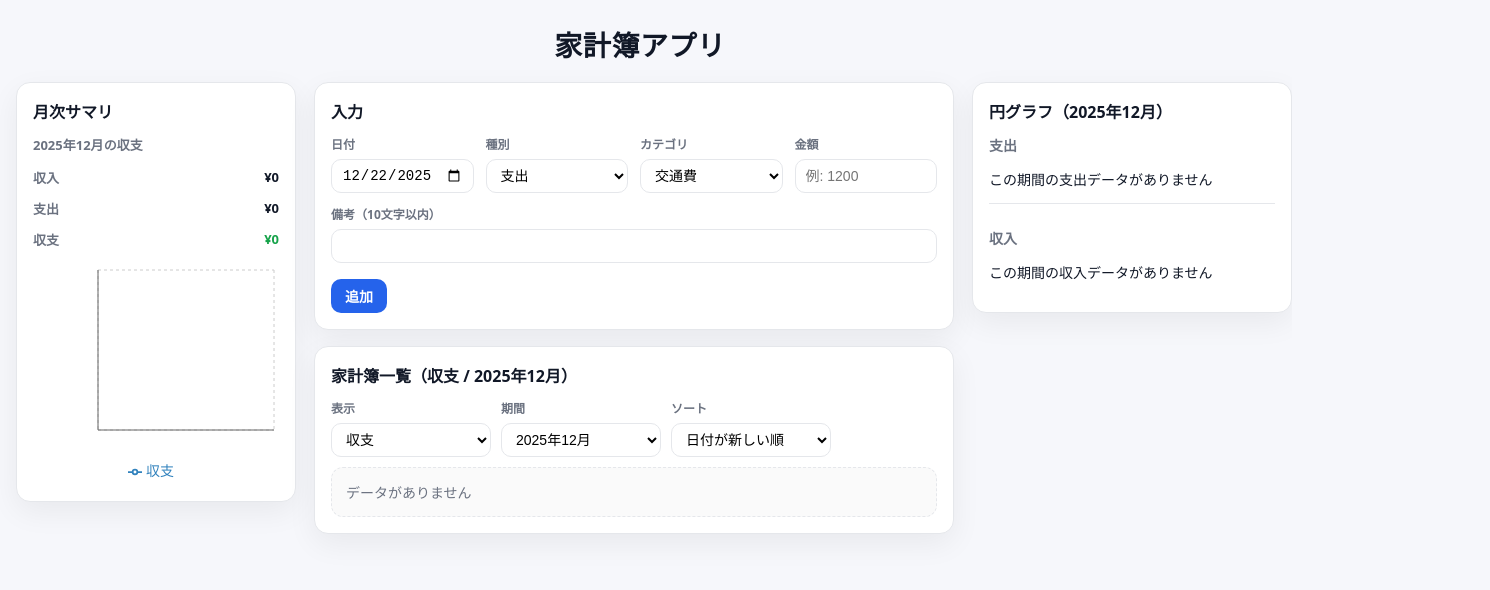
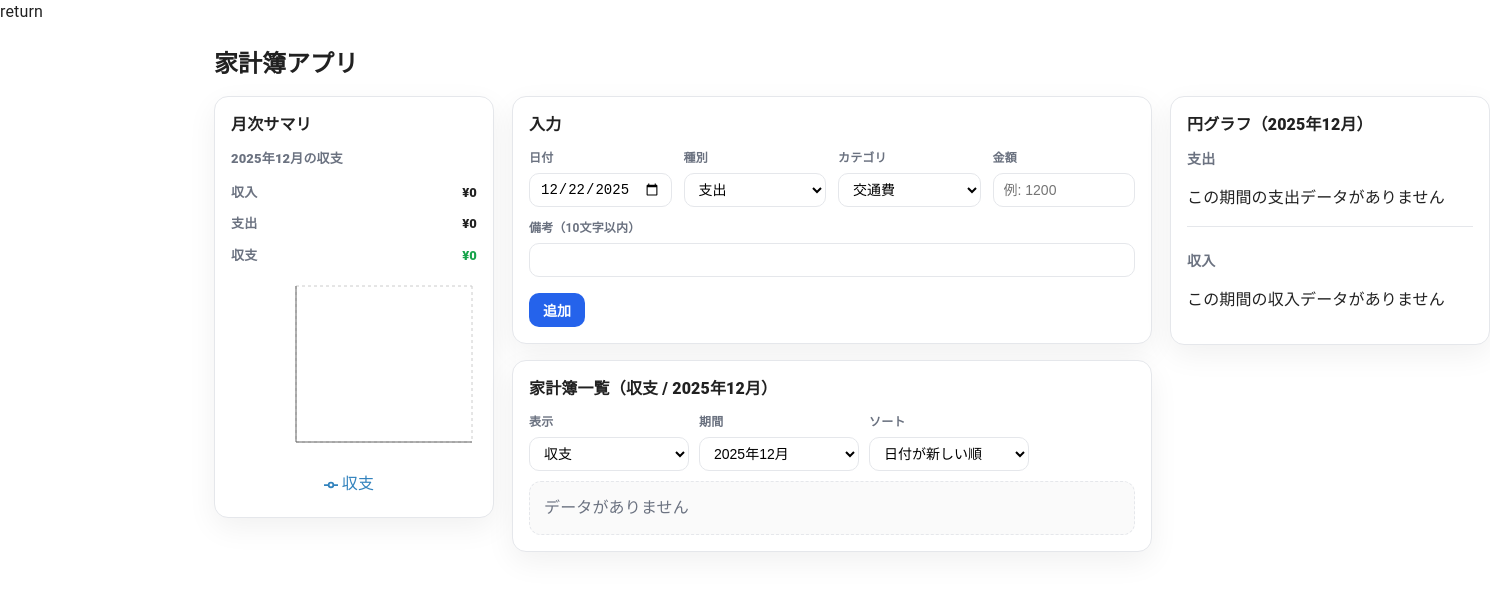
Before and after one commit to shinshinshintaro/household_app, a React (Vite) app: page / in a window 1280 px wide. Shown: the top 590 px of the page, 1490 px wide, since content can reach past the window. Built offline with nearby package versions, Linux system fonts and the light colour scheme.

Commit message:
12241430MUI導入

```diff
--- a/package.json
+++ b/package.json
@@ -10,6 +10,10 @@
     "preview": "vite preview"
   },
   "dependencies": {
+    "@emotion/react": "^11.14.0",
+    "@emotion/styled": "^11.14.1",
+    "@mui/icons-material": "^7.3.6",
+    "@mui/material": "^7.3.6",
     "react": "^19.2.0",
     "react-dom": "^19.2.0",
     "recharts": "^3.6.0"
--- a/src/App.tsx
+++ b/src/App.tsx
@@ -1,7 +1,13 @@
+import { CssBaseline, ThemeProvider, createTheme } from '@mui/material'
 import { Home } from './pages/Home'
 
-function App() {
-  return <Home />
+const theme = createTheme({})
+
+export default function App() {
+  return (
+    <ThemeProvider theme={theme}>
+      <CssBaseline />
+        return <Home />
+    </ThemeProvider>
+  )
 }
-
-export default App
--- /dev/null
+++ b/src/features/dashboard/Index.ts
@@ -0,0 +1,3 @@
+export { AccountsPanel } from './AccountsPanel'
+export { EntryForm } from './EntryForm'
+export { MonthlySummaryCard } from './MonthlySummary'
--- a/src/main.tsx
+++ b/src/main.tsx
@@ -1,10 +1,17 @@
-import { StrictMode } from 'react'
-import { createRoot } from 'react-dom/client'
-import App from './App.tsx'
+// src/main.tsx
+import React from 'react'
+import ReactDOM from 'react-dom/client'
+import App from './App'
 import './index.css'
 
-createRoot(document.getElementById('root')!).render(
-  <StrictMode>
-    <App />
-  </StrictMode>,
+import { CssBaseline, ThemeProvider } from '@mui/material'
+import { theme } from './theme/theme'
+
+ReactDOM.createRoot(document.getElementById('root')!).render(
+  <React.StrictMode>
+    <ThemeProvider theme={theme}>
+      <CssBaseline />
+      <App />
+    </ThemeProvider>
+  </React.StrictMode>,
 )
--- a/src/pages/Home.tsx
+++ b/src/pages/Home.tsx
@@ -5,10 +5,9 @@ import { EXPENSE_CATEGORIES, INCOME_CATEGORIES } from '../constants/categories'
 import { useAccounts } from '../hooks/useAccounts'
 import { useFilters } from '../hooks/useFilters'
 import * as S from '../selectors/accountSelectors'
-import { EntryForm } from '../features/dashboard/EntryForm'
-import { AccountsPanel } from '../features/dashboard/AccountsPanel'
+import * as index from '../features/dashboard/Index'
 import { PiePanel } from '../features/PiePanel'
-import { MonthlySummaryCard } from '../features/dashboard/MonthlySummary'
+import { Container, Stack, Typography } from '@mui/material'
 
 const today = () => new Date().toISOString().slice(0, 10)
 const STORAGE_KEY = 'household-app-data'
@@ -91,15 +90,16 @@ export const Home = () => {
   const modeLabel = viewMode === 'BALANCE' ? '収支' : viewMode === 'INCOME' ? '収入' : '支出'
 
   return (
-    <div className="homeLayout">
-      <header className="homeHeader">
-        <h1 className="appTitle">家計簿アプリ</h1>
-      </header>
+    <Container maxWidth="md" sx={{ py: 3 }}>
+      <Stack spacing={2}>
+        <Typography variant="h5" fontWeight={700}>
+          家計簿アプリ
+        </Typography>
 
       <div className="homeGrid">
         {/* 左：月次 */}
         <aside className="leftPane">
-          <MonthlySummaryCard
+          <index.MonthlySummaryCard
             titleMonthKey={summaryMonthKey}
             monthly={monthly}
             income={summaryTotals.income}
@@ -110,7 +110,7 @@ export const Home = () => {
 
         {/* 中央：入力 と 一覧 */}
         <main className="mainPane">
-          <EntryForm
+          <index.EntryForm
             draft={draft}
             setDraft={setDraft}
             categories={categories}
@@ -124,7 +124,7 @@ export const Home = () => {
             incomeCategories={INCOME_CATEGORIES}
           />
 
-          <AccountsPanel
+          <index.AccountsPanel
             modeLabel={modeLabel}
             periodLabel={periodLabel}
             viewMode={viewMode}
@@ -151,7 +151,7 @@ export const Home = () => {
           />
         </aside>
       </div>
-
-    </div>
+      </Stack>
+    </Container>
   )
 }
--- /dev/null
+++ b/src/theme/theme.ts
@@ -0,0 +1,10 @@
+import { createTheme } from '@mui/material/styles'
+
+export const theme = createTheme({
+  palette: {
+    mode: 'light',
+  },
+  shape: {
+    borderRadius: 12,
+  },
+})
```
Also changed, not shown: 1 other file (tests, documents, lock files or other folders).
